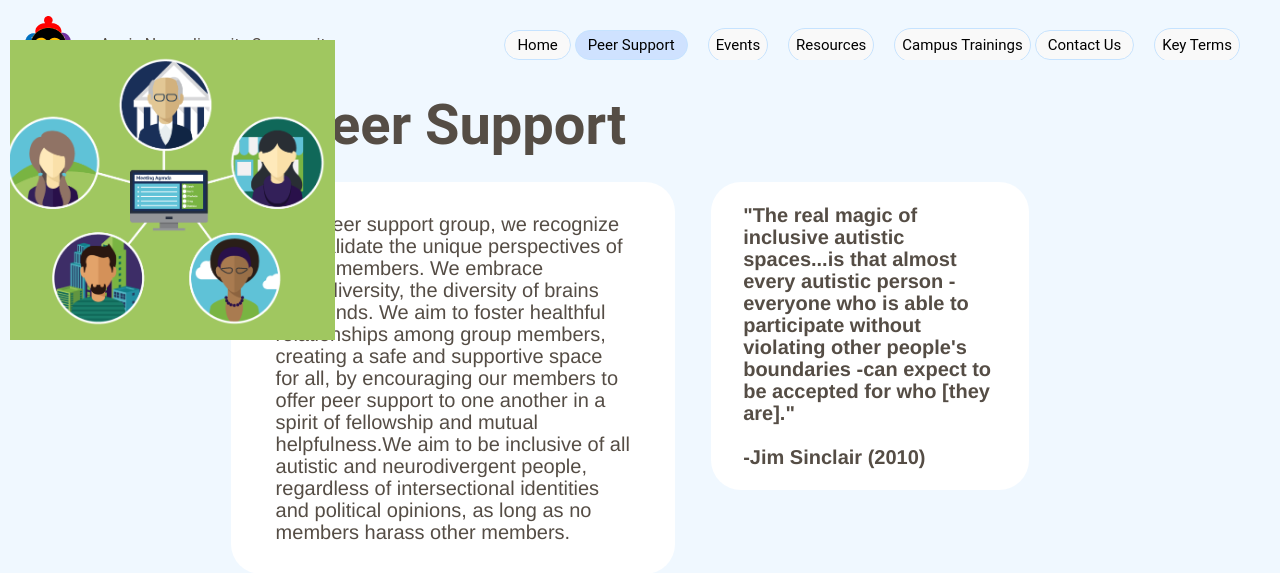
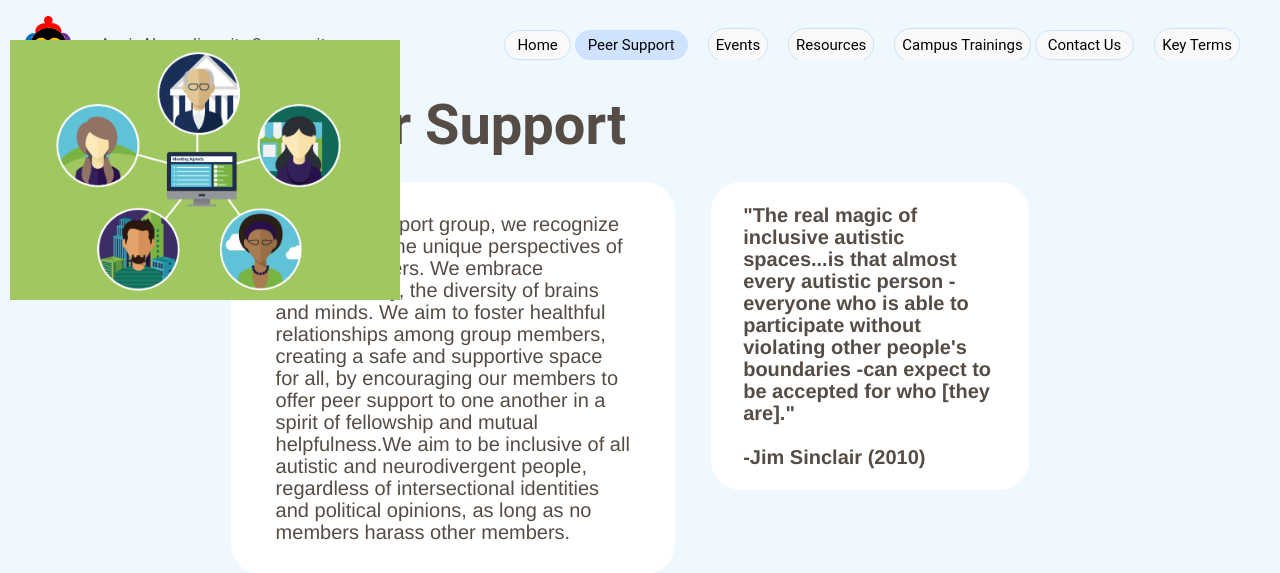
Before and after one commit to Autism-Neurodiversity-Community-UCD/ancwebsite, a Flask app: page /peersupport in a window 1280 px wide. Shown: the top 573 px of the page. Run offline with Flask 2, Linux system fonts and the light colour scheme.

Commit message:
Update ANCpeersupport.css

```diff
--- a/static/css/ANCpeersupport.css
+++ b/static/css/ANCpeersupport.css
@@ -80,8 +80,6 @@ button, input[type="submit"], input[type="reset"] {
   display: block;
   margin-left: auto;
   margin-right: auto;
-  width: 325px;
-  height: 300px;
   object-fit: cover;
   margin-top: 30px;
 }
```
